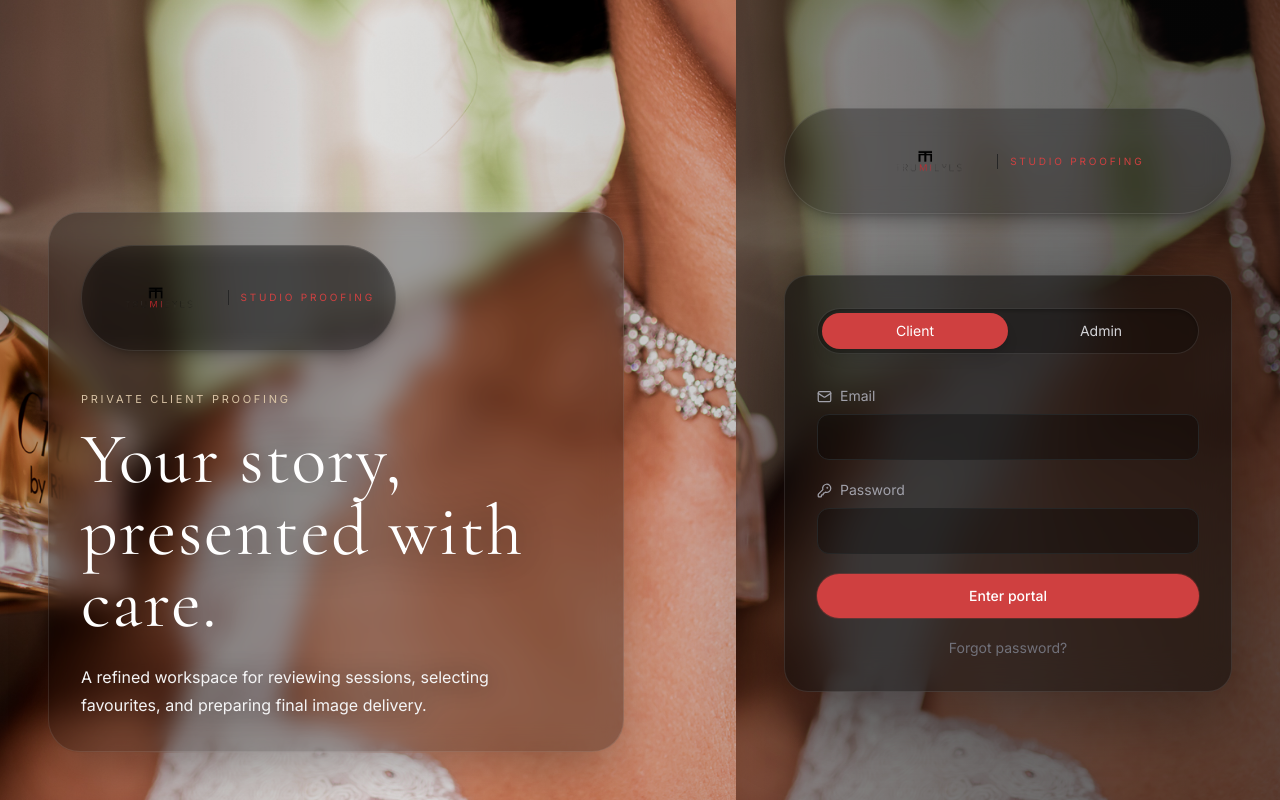
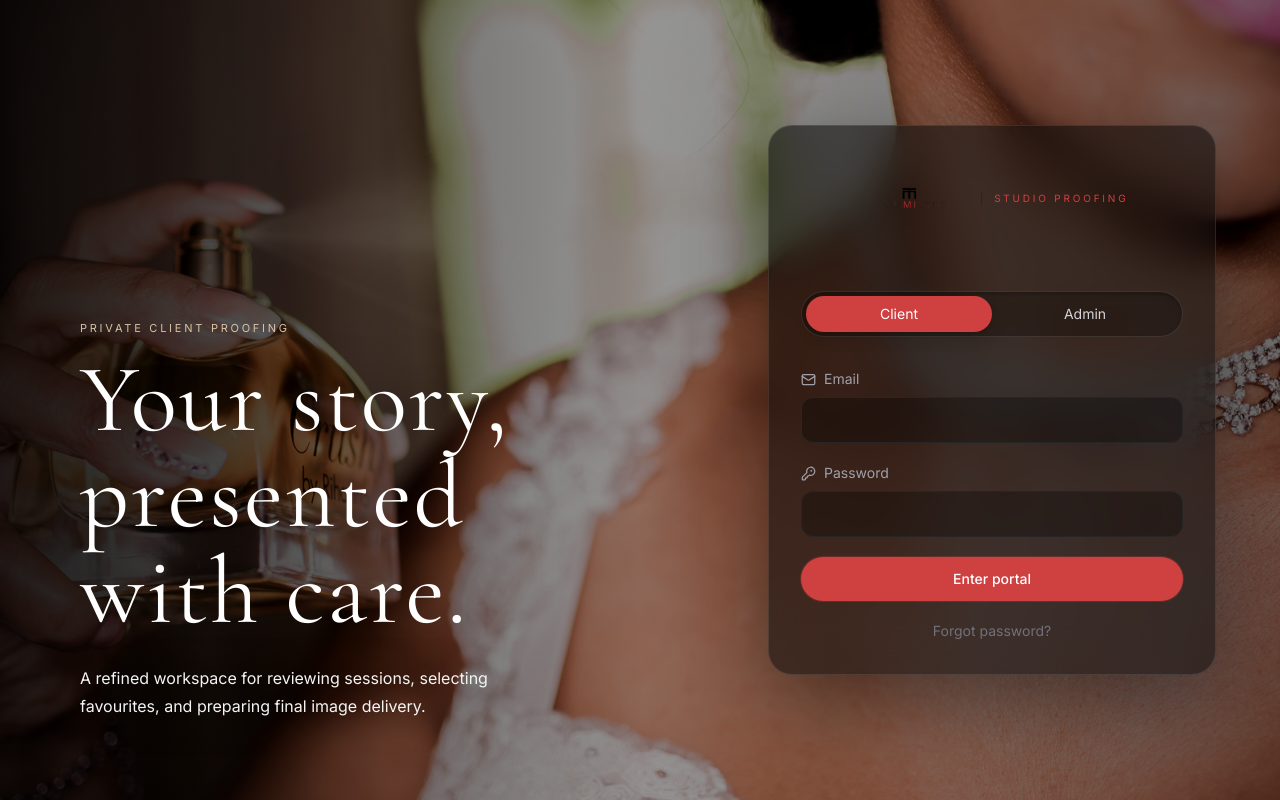
Before and after one commit to DDbyAlfonzo/TruMiEyes, a Next.js app: page /login in a window 1280 px wide. Built offline with nearby package versions, Linux system fonts and the light colour scheme.

Commit message:
Unify desktop login composition

```diff
--- a/pages/login.tsx
+++ b/pages/login.tsx
@@ -90,43 +90,29 @@ export default function LoginPage() {
   };
 
   return (
-    <main className="relative grid min-h-screen overflow-hidden bg-background text-white lg:grid-cols-[minmax(0,1.15fr)_minmax(420px,0.85fr)]">
-      <div className="absolute inset-0 lg:hidden">
+    <main className="relative min-h-screen overflow-hidden bg-background text-white">
+      <div className="absolute inset-0">
         <img src="/bg.jpg" alt="" className="h-full w-full object-cover" />
-        <div className="absolute inset-0 bg-black/35" />
+        <div className="absolute inset-0 bg-black/35 lg:bg-black/20" />
+        <div className="absolute inset-0 bg-gradient-to-r from-black/75 via-black/35 to-black/50 lg:from-black/70 lg:via-black/25 lg:to-black/45" />
+        <div className="absolute inset-y-0 left-0 w-full bg-gradient-to-r from-black/45 via-transparent to-transparent lg:w-3/5" />
       </div>
 
-      <section className="relative hidden min-h-screen overflow-hidden lg:block">
-        <img src="/bg.jpg" alt="" className="h-full w-full object-cover" />
-        <div className="absolute inset-0 bg-gradient-to-r from-black/30 via-black/10 to-black/20" />
-        <div className="absolute bottom-12 left-12 max-w-xl rounded-[2rem] border border-white/10 bg-black/30 p-8 shadow-2xl shadow-black/30 backdrop-blur-md">
-          <div className="mb-10 inline-flex rounded-full border border-white/10 bg-black/35 px-5 py-3 shadow-lg shadow-black/25 backdrop-blur-md">
-            <BrandMark size="lg" />
-          </div>
+      <div className="relative grid min-h-screen lg:grid-cols-[minmax(0,1.1fr)_minmax(420px,0.9fr)]">
+        <section className="relative hidden min-h-screen items-end px-12 pb-16 lg:flex xl:px-20 xl:pb-20">
+          <div className="max-w-2xl">
             <p className="page-kicker">Private client proofing</p>
-          <h1 className="mt-4 font-serif text-7xl font-light leading-none tracking-wide drop-shadow-[0_4px_24px_rgba(0,0,0,0.75)]">
+            <h1 className="mt-4 font-serif text-7xl font-light leading-none tracking-wide drop-shadow-[0_5px_28px_rgba(0,0,0,0.82)] xl:text-8xl">
               Your story, presented with care.
             </h1>
-          <p className="mt-6 max-w-md text-base leading-7 text-zinc-100 drop-shadow-[0_2px_14px_rgba(0,0,0,0.75)]">
+            <p className="mt-6 max-w-md text-base leading-7 text-zinc-100 drop-shadow-[0_3px_18px_rgba(0,0,0,0.82)]">
               A refined workspace for reviewing sessions, selecting favourites, and preparing final image delivery.
             </p>
           </div>
         </section>
 
         <section className="relative flex min-h-screen items-center justify-center px-5 py-10">
-        <div className="absolute inset-0 hidden lg:block">
-          <img src="/bg.jpg" alt="" className="h-full w-full object-cover opacity-55" />
-          <div className="absolute inset-0 bg-gradient-to-l from-black/35 via-black/20 to-transparent" />
-        </div>
-
           <div className="relative w-full max-w-md">
-          <div className="mb-10 text-center">
-            <div className="mx-auto mb-5 flex justify-center rounded-full border border-white/10 bg-black/30 px-5 py-3 shadow-lg shadow-black/25 backdrop-blur-md">
-              <BrandMark size="lg" />
-            </div>
-            <div className="mx-auto h-px w-20 bg-brand-red/40" />
-          </div>
-
             <div className="mb-6 rounded-3xl border border-white/10 bg-black/35 p-6 shadow-2xl shadow-black/30 backdrop-blur-md lg:hidden">
               <p className="page-kicker">Private client proofing</p>
               <h1 className="mt-3 font-serif text-4xl font-light leading-tight tracking-wide drop-shadow-[0_4px_18px_rgba(0,0,0,0.75)]">
@@ -138,6 +124,11 @@ export default function LoginPage() {
             </div>
 
             <div className="rounded-3xl border border-white/10 bg-[rgba(10,10,10,0.56)] p-6 shadow-[0_24px_80px_rgba(0,0,0,0.42)] backdrop-blur-[20px] md:p-8">
+              <div className="mb-8 flex flex-col items-center text-center">
+                <BrandMark size="lg" />
+                <div className="mt-5 h-px w-20 bg-brand-red/40" />
+              </div>
+
               <div className="mb-8 grid grid-cols-2 rounded-full border border-white/10 bg-black/25 p-1 shadow-inner shadow-black/30">
                 {(["CLIENT", "ADMIN"] as const).map((role) => (
                   <button
@@ -197,6 +188,7 @@ export default function LoginPage() {
             </div>
           </div>
         </section>
+      </div>
     </main>
   );
 }
```
Lines whose indentation alone changed are shown as unchanged.
